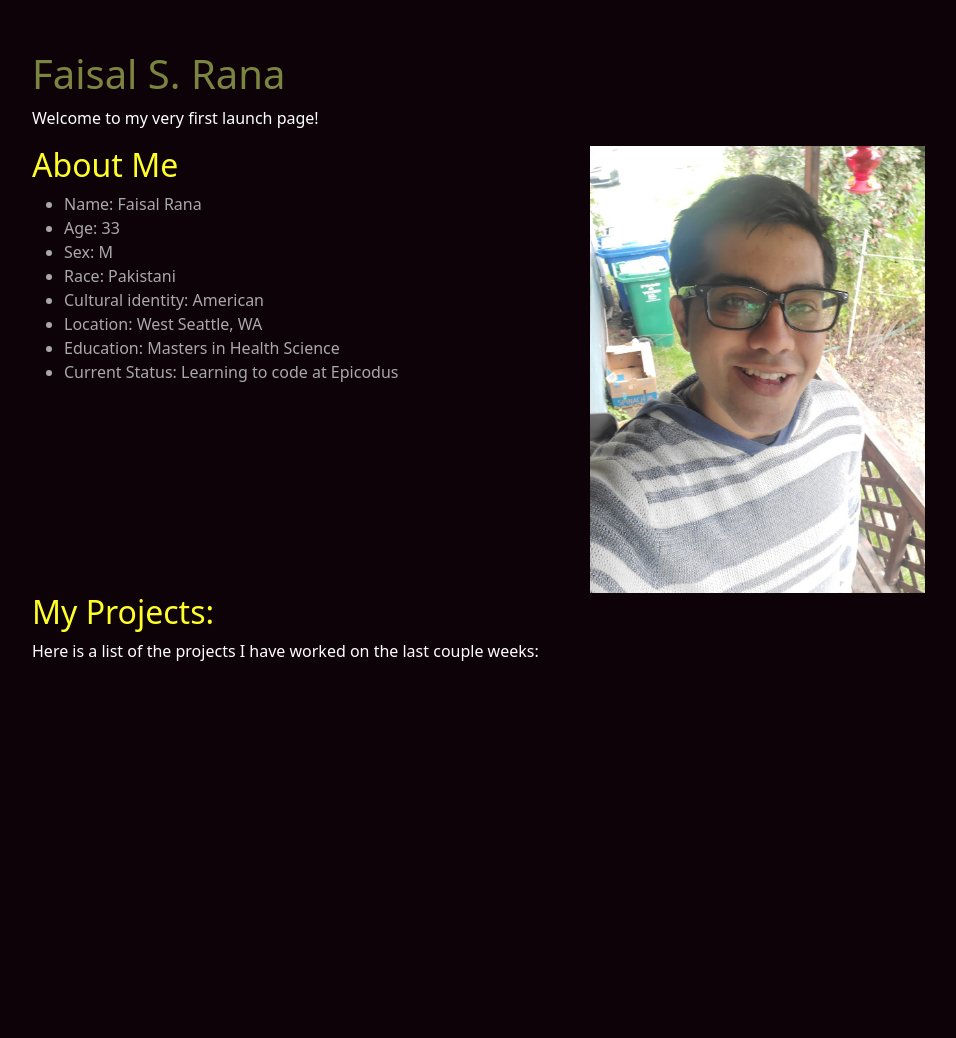
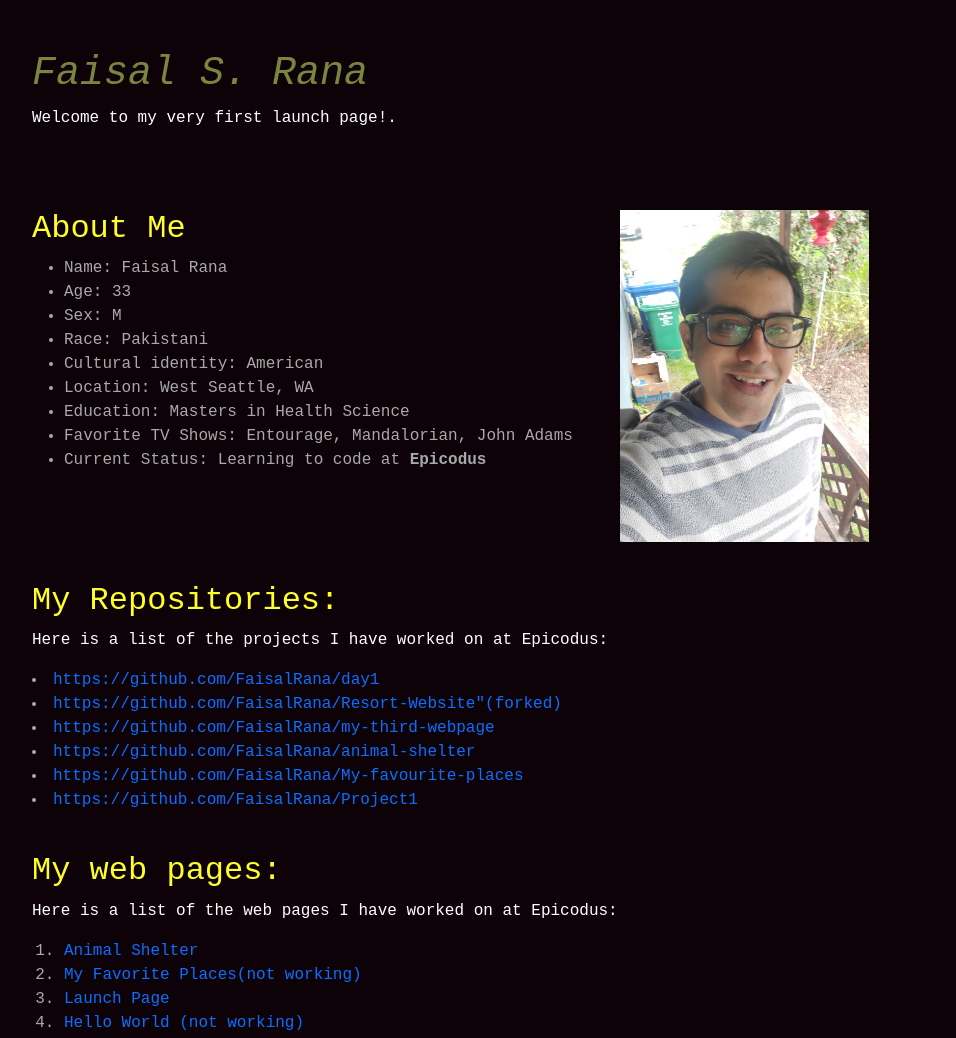
Before and after one commit to FaisalRana/Project1, a plain HTML site: page index.html in a window 1280 px wide. Shown: the whole page, without its empty margins (50-1006 px from the left). Before the commit the page ends 800 px from the top, so only its background shows below. Drawn offline with Linux system fonts and the light colour scheme.

Commit message:
span working, repository and website links added

```diff
--- a/css/styles.css
+++ b/css/styles.css
@@ -1,32 +1,53 @@
 body {
   background-color: rgb(13,2,8);
   padding: 50px;
+  font-family: 'Courier New', Courier, monospace
 }
 h1 {
-  color: rgb(124, 133, 63)
+  color: rgb(124, 133, 63);
+  font-family: 'Courier New', Courier, monospace
    }
 
 h2 {
     color:rgb(255, 255, 39);
+    font-family: 'Courier New', Courier, monospace
     }
 
 ul {
   color:rgb(169,169,169);
+  font-family: 'Courier New', Courier, monospace
 }
 p {
   color:rgb(255, 255, 255);
+  font-family: 'Courier New', Courier, monospace
+}
+
+li {
+  color:rgb(169,169,169);
+  font-family: 'Courier New', Courier, monospace
 }
 
 img {
-  max-width: 30%;
+  max-width: 25%;
   height: auto;
   display: block;
+  padding-left: 30px;
+  float: auto;
 }
 
+a {
+  text-decoration: none;
+  font-family: 'Courier New', Courier, monospace
+}
 
 .left {
   background-color: rgb(24, 24, 24)
   color: rgb(0, 255, 65);
   float: left;
   width: 50%;
+  font-family: 'Courier New', Courier, monospace
 }
+
+.demo {
+
+}
--- a/index.html
+++ b/index.html
@@ -10,34 +10,52 @@
 <body>
   <div class="container">
     <div class="jumbotron">
-      <h1>Faisal S. Rana </h1>
-      <p>
-        Welcome to my very first launch page!
-      </p>
+      <h1><em>Faisal S. Rana </h1></em>
+      <p> <span class="demo">Welcome to my very first launch page!</span>.</p>
+      <br><br>
+      </span></p>
     </div>
 
     <div class="left">
       <h2> About Me </h2>
       <ul>
-          <li>Name: Faisal Rana</li>
+        <li>Name: Faisal Rana</strong> </li>
         <li>Age: 33</li>
         <li>Sex: M</li>
         <li>Race: Pakistani</li>
         <li>Cultural identity: American</li>
         <li>Location: West Seattle, WA</li>
         <li>Education: Masters in Health Science</li>
-          <li>Current Status: Learning to code at Epicodus</li>
+        <li>Favorite TV Shows: Entourage, Mandalorian, John Adams
+        <li>Current Status: Learning to code at <strong> Epicodus </strong></li>
       </ul>
     </div>
-      <img src="images/IMG_20201003_140955.jpg">
-
-      <h2>My Projects:</h2>
-
+    <img src="images/IMG_20201003_140955.jpg" alt="picture of me">
+    <p> <br> </p>
+      <h2>My Repositories:</h2>
+        <p>
+       Here is a list of the projects I have worked on at Epicodus:
+        </p>
+        </ol>
+          <li><a href="https://github.com/FaisalRana/day1">https://github.com/FaisalRana/day1</a></li></a>
+          <li><a href="https://github.com/FaisalRana/Resort-Website">https://github.com/FaisalRana/Resort-Website"(forked)</a></li>
+          <li><a href="https://github.com/FaisalRana/my-third-webpage">https://github.com/FaisalRana/my-third-webpage</a></li>
+          <li><a href="https://github.com/FaisalRana/animal-shelter">https://github.com/FaisalRana/animal-shelter</a></li>
+          <li><a href="https://github.com/FaisalRana/My-favourite-places">https://github.com/FaisalRana/My-favourite-places</a></li>
+          <li><a href="https://github.com/FaisalRana/Project1">https://github.com/FaisalRana/Project1</a></li>
 
         </ol>
+        <p> <br> </p>
+        <h2>My web pages:</h2>
           <p>
-       Here is a list of the projects I have worked on the last couple weeks:
+          Here is a list of the web pages  I have worked on at Epicodus:
           </p>
+          <ol>
+            <li><a href="https://faisalrana.github.io/animal-shelter/">Animal Shelter</a></li>
+            <li><a href="https://faisalrana.github.io/my-favourite-places">My Favorite Places(not working)</a></li>
+            <li><a href="https://faisalrana.github.io/Project1">Launch Page</a></li>
+            <li><a href="https://faisalrana.github.io/day1">Hello World (not working)</a></li>
+          </ol>
    </div>
 
 
```
Lines whose indentation alone changed are shown as unchanged.
